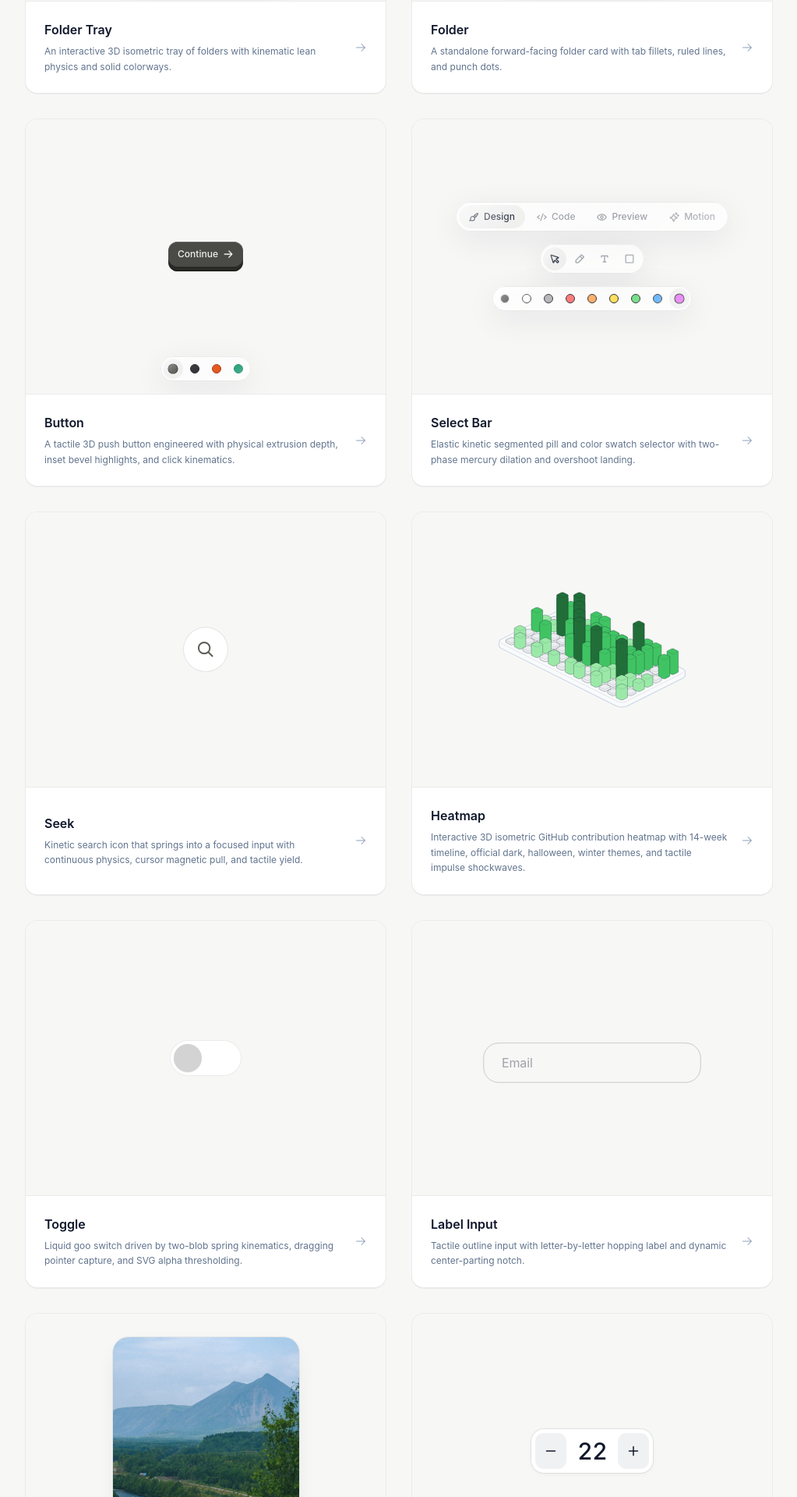
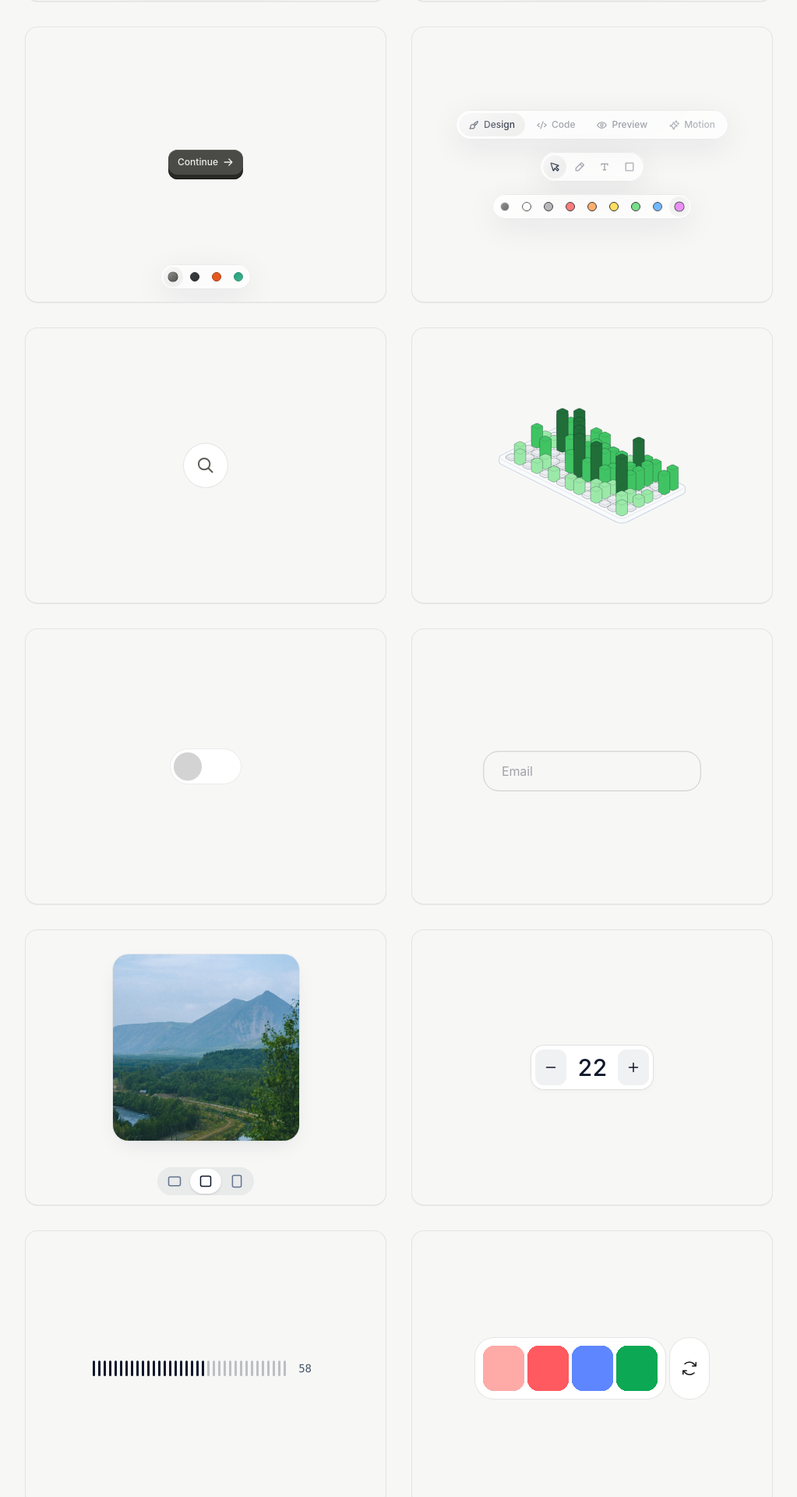
Before and after one commit to ThaminduDasanayake/chromaline, a Next.js app: page / in a window 1280 px wide. Shown: the part 572-2492 px from the top of the page at 78% size, without its empty margins (128-1151 px from the left). Built offline with nearby package versions, Linux system fonts and the light colour scheme.

Commit message:
refactor: redesign component card to support full-card navigation and floating title badge

```diff
--- a/app/page.tsx
+++ b/app/page.tsx
@@ -41,137 +41,77 @@ export default function ChromalineHomePage() {
         {/* 2-Column Component Showcase Grid */}
         <div className="grid grid-cols-1 gap-8 md:grid-cols-2">
           {/* Card 1: Folder Tray */}
-          <ComponentCard
-            title="Folder Tray"
-            description="An interactive 3D isometric tray of folders with kinematic lean physics and solid colorways."
-            href="/components/folder-tray"
-          >
+          <ComponentCard title="Folder Tray" href="/components/folder-tray">
             <FolderTrayPreview />
           </ComponentCard>
 
           {/* Card 2: Folder */}
-          <ComponentCard
-            title="Folder"
-            description="A standalone forward-facing folder card with tab fillets, ruled lines, and punch dots."
-            href="/components/folder"
-          >
+          <ComponentCard title="Folder" href="/components/folder">
             <FolderCardPreview />
           </ComponentCard>
 
           {/* Card 3: Button */}
-          <ComponentCard
-            title="Button"
-            description="A tactile 3D push button engineered with physical extrusion depth, inset bevel highlights, and click kinematics."
-            href="/components/button"
-          >
+          <ComponentCard title="Button" href="/components/button">
             <ButtonCardPreview />
           </ComponentCard>
 
           {/* Card 4: Select Bar */}
-          <ComponentCard
-            title="Select Bar"
-            description="Elastic kinetic segmented pill and color swatch selector with two-phase mercury dilation and overshoot landing."
-            href="/components/select-bar"
-          >
+          <ComponentCard title="Select Bar" href="/components/select-bar">
             <SelectBarCardPreview />
           </ComponentCard>
 
           {/* Card 5: Seek */}
-          <ComponentCard
-            title="Seek"
-            description="Kinetic search icon that springs into a focused input with continuous physics, cursor magnetic pull, and tactile yield."
-            href="/components/seek"
-          >
+          <ComponentCard title="Seek" href="/components/seek">
             <SeekCardPreview />
           </ComponentCard>
 
           {/* Card 6: Heatmap */}
-          <ComponentCard
-            title="Heatmap"
-            description="Interactive 3D isometric GitHub contribution heatmap with 14-week timeline, official dark, halloween, winter themes, and tactile impulse shockwaves."
-            href="/components/heatmap"
-          >
+          <ComponentCard title="Heatmap" href="/components/heatmap">
             <HeatmapCardPreview />
           </ComponentCard>
 
           {/* Card 7: Toggle */}
-          <ComponentCard
-            title="Toggle"
-            description="Liquid goo switch driven by two-blob spring kinematics, dragging pointer capture, and SVG alpha thresholding."
-            href="/components/toggle"
-          >
+          <ComponentCard title="Toggle" href="/components/toggle">
             <ToggleCardPreview />
           </ComponentCard>
 
           {/* Card 8: Label Input */}
-          <ComponentCard
-            title="Label Input"
-            description="Tactile outline input with letter-by-letter hopping label and dynamic center-parting notch."
-            href="/components/label-input"
-          >
+          <ComponentCard title="Label Input" href="/components/label-input">
             <LabelInputCardPreview />
           </ComponentCard>
 
           {/* Card 9: Aspect Ratio */}
-          <ComponentCard
-            title="Aspect Ratio"
-            description="Equal-area crop switcher where landscape, square, and portrait formats occupy the same surface area inside a fixed 276-square stage."
-            href="/components/aspect-ratio"
-          >
+          <ComponentCard title="Aspect Ratio" href="/components/aspect-ratio">
             <AspectRatioCardPreview />
           </ComponentCard>
 
           {/* Card 10: Counter */}
-          <ComponentCard
-            title="Counter"
-            description="Rolling odometer counter with forward-only column rolling, staggered carry ripples, velocity blur smear, and drag coasting physics."
-            href="/components/counter"
-          >
+          <ComponentCard title="Counter" href="/components/counter">
             <CounterCardPreview />
           </ComponentCard>
 
           {/* Card 11: Wake Slider */}
-          <ComponentCard
-            title="Wake Slider"
-            description="Thumbless range control with dynamic kinetic wave energy and velocity-sensitive exponential decay wake."
-            href="/components/wake-slider"
-          >
+          <ComponentCard title="Wake Slider" href="/components/wake-slider">
             <WakeSliderCardPreview />
           </ComponentCard>
 
           {/* Card 12: Palette */}
-          <ComponentCard
-            title="Palette"
-            description="Perceptual OKLCH harmonic color palette generator with 5 generative moods and liquid elastic morphing."
-            href="/components/palette"
-          >
+          <ComponentCard title="Palette" href="/components/palette">
             <PaletteCardPreview />
           </ComponentCard>
 
           {/* Card 13: Time Scrubber */}
-          <ComponentCard
-            title="Time Scrubber"
-            description="Tactile time ruler with inertia throw, unified spring snapping, and front-dial cylindrical tick projection."
-            href="/components/time-scrubber"
-          >
+          <ComponentCard title="Time Scrubber" href="/components/time-scrubber">
             <TimeScrubberCardPreview />
           </ComponentCard>
 
           {/* Card 14: Checklist */}
-          <ComponentCard
-            title="Checklist"
-            description="Harmonic spring checklist with drawn checkmarks, strikethrough timing, and physical gravity collapse on completion."
-            href="/components/checklist"
-          >
+          <ComponentCard title="Checklist" href="/components/checklist">
             <ChecklistCardPreview />
           </ComponentCard>
 
           {/* Card 15: Create Menu */}
-          <ComponentCard
-            title="Create Menu"
-            description="Fluid morphing create button that expands into a window with continuous kinematic physics, concentric nested row radii, and traveling liquid hover droplet highlights."
-            href="/components/create-menu"
-          >
+          <ComponentCard title="Create Menu" href="/components/create-menu">
             <CreateMenuCardPreview />
           </ComponentCard>
         </div>
--- a/components/showcase/component-card.tsx
+++ b/components/showcase/component-card.tsx
@@ -2,11 +2,12 @@
 
 import React from "react";
 import Link from "next/link";
+import { useRouter } from "next/navigation";
 import { ArrowRightIcon } from "@phosphor-icons/react";
 
 export interface ComponentCardProps {
   title: string;
-  description: string;
+  description?: string;
   href: string;
   children: React.ReactNode;
   previewClassName?: string;
@@ -15,37 +16,45 @@ export interface ComponentCardProps {
 
 export function ComponentCard({
   title,
-  description,
   href,
   children,
-  previewClassName = "relative flex h-80 sm:h-88 shrink-0 flex-col items-center justify-center overflow-hidden bg-[#f7f7f6] p-6 transition-colors duration-200 dark:bg-[#0f0f0f]",
+  previewClassName = "relative flex h-80 sm:h-88 w-full flex-col items-center justify-center overflow-hidden p-6",
   className = "",
 }: ComponentCardProps) {
+  const router = useRouter();
+
+  const handleCardClick = (e: React.MouseEvent) => {
+    const target = e.target as HTMLElement;
+    // Don't trigger card navigation if clicking interactive controls inside the preview
+    if (
+      target.closest(
+        "button, input, select, textarea, a, [role='button'], [role='slider'], [data-interactive]"
+      )
+    ) {
+      return;
+    }
+    router.push(href);
+  };
+
   return (
     <div
-      className={`group flex flex-col overflow-hidden rounded-2xl border border-black/[0.08] bg-white shadow-2xs transition-all hover:border-black/20 dark:border-white/10 dark:bg-[#181818] dark:hover:border-white/20 ${className}`}
+      onClick={handleCardClick}
+      className={`group relative flex flex-col overflow-hidden rounded-2xl border border-black/[0.08] bg-[#f7f7f6] shadow-2xs transition-all duration-200 hover:border-black/20 hover:shadow-xs dark:border-white/10 dark:bg-[#0f0f0f] dark:hover:border-white/20 cursor-pointer ${className}`}
     >
-      {/* Interactive Preview Canvas */}
-      <div className={previewClassName}>{children}</div>
-
-      {/* Bottom Card Footer - Link */}
+      {/* Name Badge - Appears on hover */}
       <Link
         href={href}
-        className="flex flex-1 cursor-pointer items-center justify-between border-t border-black/[0.06] bg-white p-5 transition-colors hover:bg-slate-50/60 sm:p-6 dark:border-white/10 dark:bg-[#181818] dark:hover:bg-white/5"
+        className="absolute top-3.5 left-3.5 z-20 inline-flex items-center gap-1.5 rounded-full border border-black/[0.08] bg-white/85 px-3 py-1 text-xs font-semibold tracking-tight text-slate-900 shadow-2xs backdrop-blur-md transition-all duration-200 hover:bg-white hover:text-black dark:border-white/10 dark:bg-[#181818]/85 dark:text-zinc-100 dark:hover:bg-[#202020] dark:hover:text-white opacity-0 -translate-y-1 pointer-events-none group-hover:pointer-events-auto group-hover:opacity-100 group-hover:translate-y-0"
       >
-        <div>
-          <h2 className="text-sm font-semibold text-slate-900 transition-colors group-hover:text-slate-950 sm:text-base dark:text-white dark:group-hover:text-white">
-            {title}
-          </h2>
-          <p className="mt-1.5 text-xs leading-relaxed text-slate-500 dark:text-zinc-400">
-            {description}
-          </p>
-        </div>
+        <span>{title}</span>
+        <ArrowRightIcon
+          size={12}
+          className="text-slate-400 transition-transform duration-150 group-hover:translate-x-0.5 dark:text-zinc-500"
+        />
+      </Link>
 
-        <span className="ml-4 shrink-0 text-slate-400 transition-all group-hover:translate-x-1 group-hover:text-slate-950 dark:text-zinc-500 dark:group-hover:text-white">
-          <ArrowRightIcon size={16} />
-        </span>
-      </Link>
+      {/* Component Preview Canvas */}
+      <div className={previewClassName}>{children}</div>
     </div>
   );
 }
```
